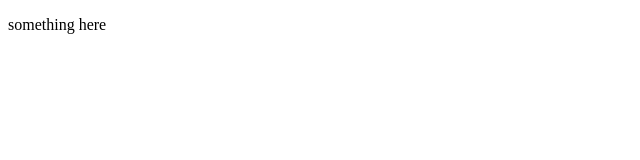
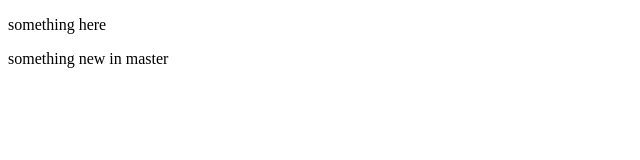
Before and after one commit to Soganyy/demotry, a plain HTML site: page index.html in a window 1280 px wide. Shown: the whole page, without its empty margins (0-640 px from the left). Drawn offline with Linux system fonts and the light colour scheme.

Commit message:
something

```diff
--- a/index.html
+++ b/index.html
@@ -8,5 +8,6 @@
 </head>
 <body>
     <p>something here</p>
+    <p>something new in master</p>
 </body>
 </html>
```
